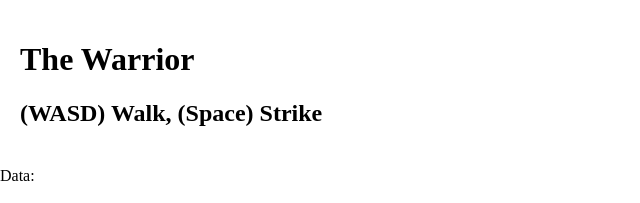
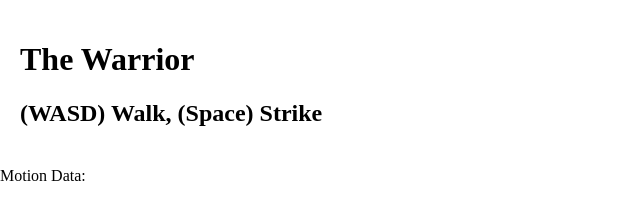
Before and after one commit to RodriguesViana/warriorgame, a plain HTML site: page index.html in a window 1280 px wide. Shown: the top 203 px of the page, 0-640 px from the left. Drawn offline with nearby package versions, Linux system fonts and the light colour scheme.

Commit message:
motion data

```diff
--- a/game.js
+++ b/game.js
@@ -331,7 +331,7 @@ $(function () {
     }
     initializePotion();
 
-    window.addEventListener("devicemotion", handleMotion);
+
 
 });
 
--- a/index.html
+++ b/index.html
@@ -25,9 +25,8 @@
             <!-- (3) Pick up equipment -->
         </div>
 
-
     </header>
-    <div id='accelerometerData container'>Data:</div>
+    <div id='accelerometerData container'>Motion Data:</div>
 
     <main class='container geral'>
         <div id='cenario' class='cenario'>
@@ -51,6 +50,8 @@
             </div>
 
         </div>
+
+
     </main>
 
     <script src='https://code.jquery.com/jquery-3.4.0.min.js'
```
